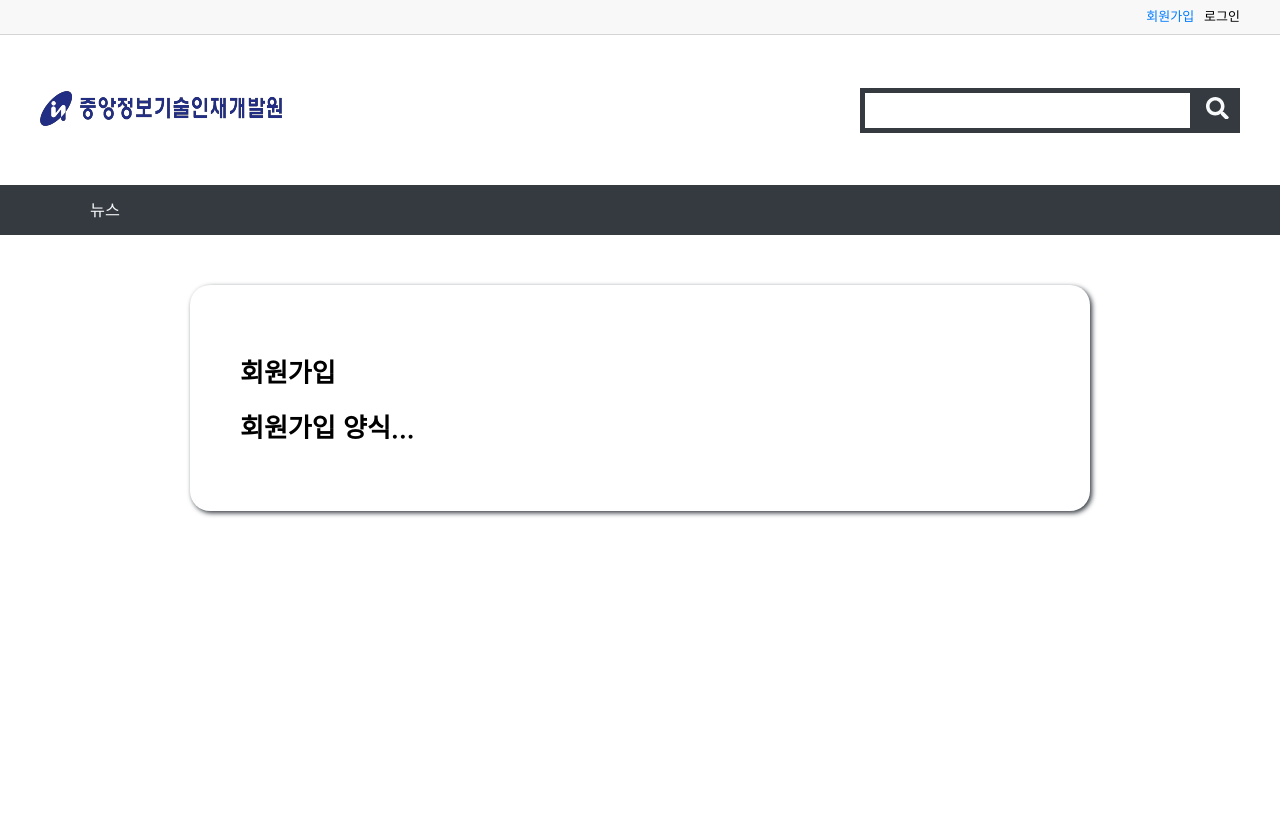
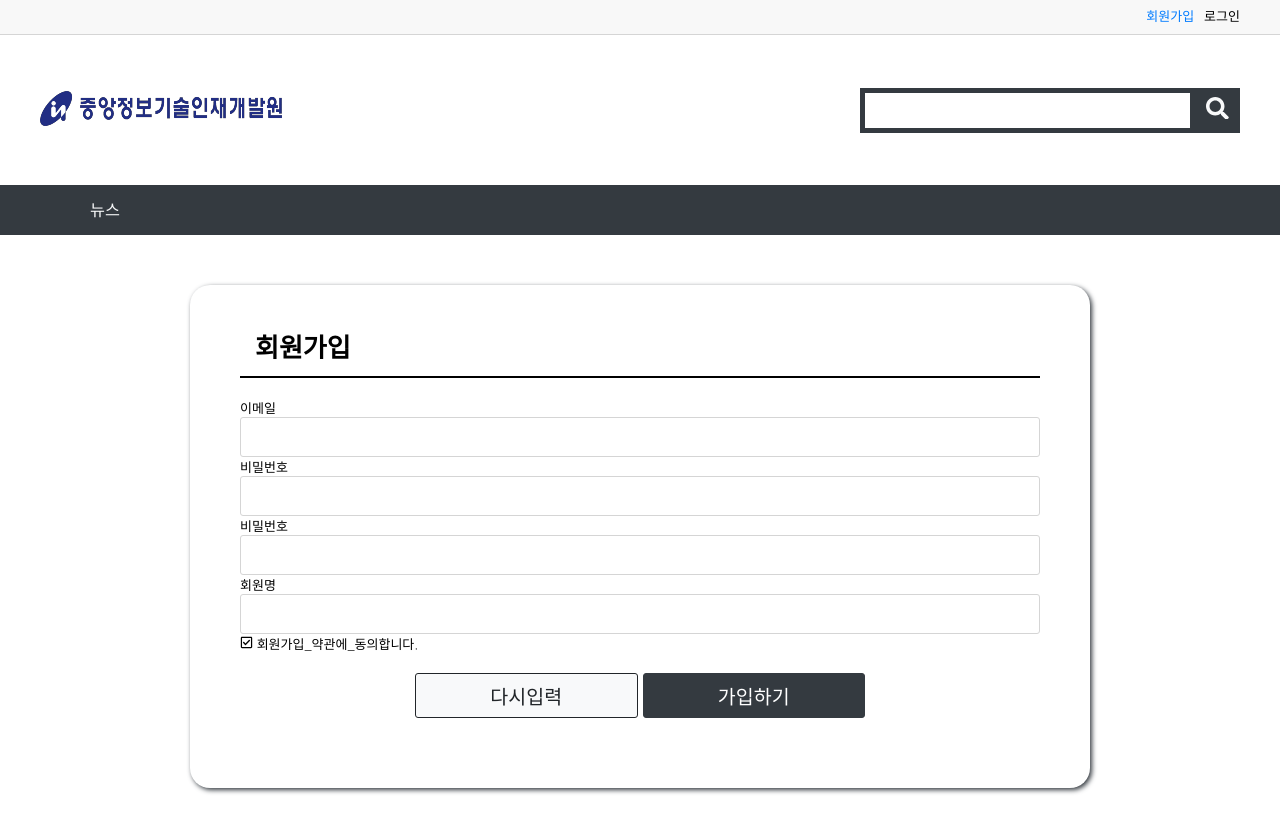
Before and after one commit to KIMJEONGHYEON1016/react_project, a React (Create React App) app: page /member/join in a window 1280 px wide. Shown: the top 832 px of the page. Built offline with nearby package versions, Linux system fonts and the light colour scheme.

Commit message:
공통 컴포넌트 작업(메인 제목, 버튼, 입력, 회원가입 페이지 구성중)

```diff
--- /dev/null
+++ b/src/commons/components/Buttons.js
@@ -0,0 +1,35 @@
+import styled, { css } from 'styled-components';
+import { buttoncolor } from '../../styles/color';
+import fontSize from '../../styles/fontSize';
+const { big } = fontSize;
+
+export const BigButton = styled.button`
+    font-size: ${big};
+    height:45px;
+    width: 100%;
+    border-radius: 3px;
+    cursor: pointer;
+
+${({ color }) =>
+    buttoncolor[color] &&
+    css`
+      background: ${buttoncolor[color][0]};
+      color: ${buttoncolor[color][1]};
+      border: 1px solid ${buttoncolor[color][2]};
+    `}
+`;
+
+export const ButtonGroup = styled.div`
+    display: flex;
+    width: ${({width}) => width ? `${width}px` : '100%'};
+    margin: 20px auto;
+
+    button {
+        width: 0;
+        flex-grow: 1;
+    }
+
+    button + button {
+        margin-left: 5px;
+    }
+`;
--- /dev/null
+++ b/src/commons/components/InputBox.js
@@ -0,0 +1,12 @@
+import styled from 'styled-components';
+import React from 'react';
+
+const InputBox = styled.input`
+  border: 1px solid #d5d5d5;
+  height: 40px;
+  width: 100%;
+  padding: 0 10px;
+  border-radius: 3px;
+`;
+
+export default React.memo(InputBox);
--- a/src/commons/components/TitleBox.js
+++ b/src/commons/components/TitleBox.js
@@ -1,5 +1,12 @@
 import styled from "styled-components";
+import fontSize from '../../styles/fontSize'
+
+const { extraBig } = fontSize;
 
 export const MainTitle = styled.h1 `
-
+    font-size: ${extraBig};
+    border-bottom: 2px solid #000;
+    padding: 0 15px 15px;
+    margin: 0 0 20px;
+    line-height: 1;
 `;
--- a/src/member/components/JoinForm.js
+++ b/src/member/components/JoinForm.js
@@ -1,7 +1,56 @@
-import React from "react";
+import React from 'react';
+import { useTranslation } from 'react-i18next';
+import { styled } from 'styled-components'
+import { BigButton, ButtonGroup } from '../../commons/components/Buttons';
+import InputBox from '../../commons/components/InputBox';
+import { FaCheckSquare, FaRegCheckSquare } from 'react-icons/fa';
+
+const FormBox = styled.form `
+
+`
 
 const JoinForm = () => {
-    return <h1>회원가입 양식...</h1>;
+  const { t } = useTranslation();
+  return (
+    <FormBox autoComplete="off">
+      <dl>
+        <dt>{t('이메일')}</dt>
+        <dd>
+          <InputBox type="text" />
+        </dd>
+      </dl>
+      <dl>
+        <dt>{t('비밀번호')}</dt>
+        <dd>
+          <InputBox type="password" />
+        </dd>
+      </dl>
+      <dl>
+        <dt>{t('비밀번호')}</dt>
+        <dd>
+          <InputBox type="password" />
+        </dd>
+      </dl>
+      <dl>
+        <dt>{t('회원명')}</dt>
+        <dd>
+          <InputBox type="text" />
+        </dd>
+      </dl>
+
+      <div className='terms-agree'>
+    <FaRegCheckSquare /> {t('회원가입_약관에_동의합니다.')}
+      </div>
+      <ButtonGroup width={450}>
+        <BigButton type="reset" color="light">
+          {t('다시입력')}
+        </BigButton>
+        <BigButton type="submit" color="dark">
+          {t('가입하기')}
+        </BigButton>
+      </ButtonGroup>
+    </FormBox>
+  );
 };
 
 export default React.memo(JoinForm);
--- a/src/member/pages/Join.js
+++ b/src/member/pages/Join.js
@@ -3,6 +3,7 @@
 import { useTranslation } from 'react-i18next';
 import JoinForm from '../components/JoinForm';
 import { OuterBox } from '../../commons/components/LayoutBox';
+import { MainTitle } from '../../commons/components/TitleBox';
 
 const Join = () => {
   const { t } = useTranslation();
@@ -13,7 +14,7 @@
         <title>{t('회원가입')}</title>
       </Helmet>
       <OuterBox>
-      <h1>{t('회원가입')}</h1>
+      <MainTitle>{t('회원가입')}</MainTitle>
       <JoinForm />
       </OuterBox>
     </>
--- a/src/styles/color.js
+++ b/src/styles/color.js
@@ -10,12 +10,12 @@
 };
 
 export const buttoncolor = {
-  primary: [color.primary, '#fff'],
-  secondary: [color.secondary, '#fff'],
-  success: [color.success, '#fff'],
-  danger: [color.danger, '#fff'],
-  warning: [color.warning, '#212529'],
-  info: [color.info, '#fff'],
-  light: [color.light, '#212529'],
-  dark: [color.dark, '#fff'],
+  primary: [color.primary, '#fff', color.primary],
+  secondary: [color.secondary, '#fff', color.secondary],
+  success: [color.success, '#fff', color.success],
+  danger: [color.danger, '#fff', color.danger],
+  warning: [color.warning, '#212529', "#212529"],
+  info: [color.info, '#fff', color.info],
+  light: [color.light, '#212529', "#212529"],
+  dark: [color.dark, '#fff', color.dark],
 };
```
